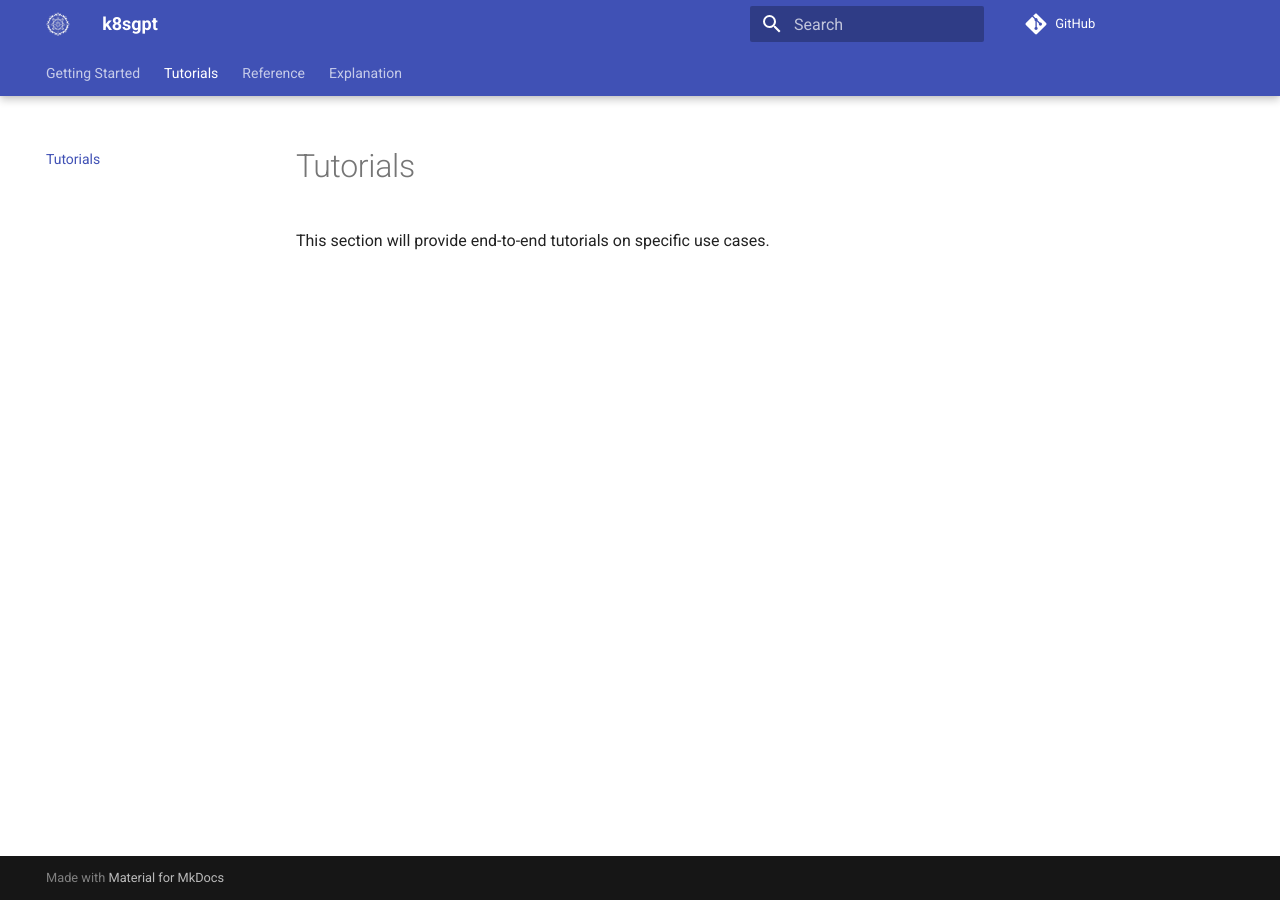
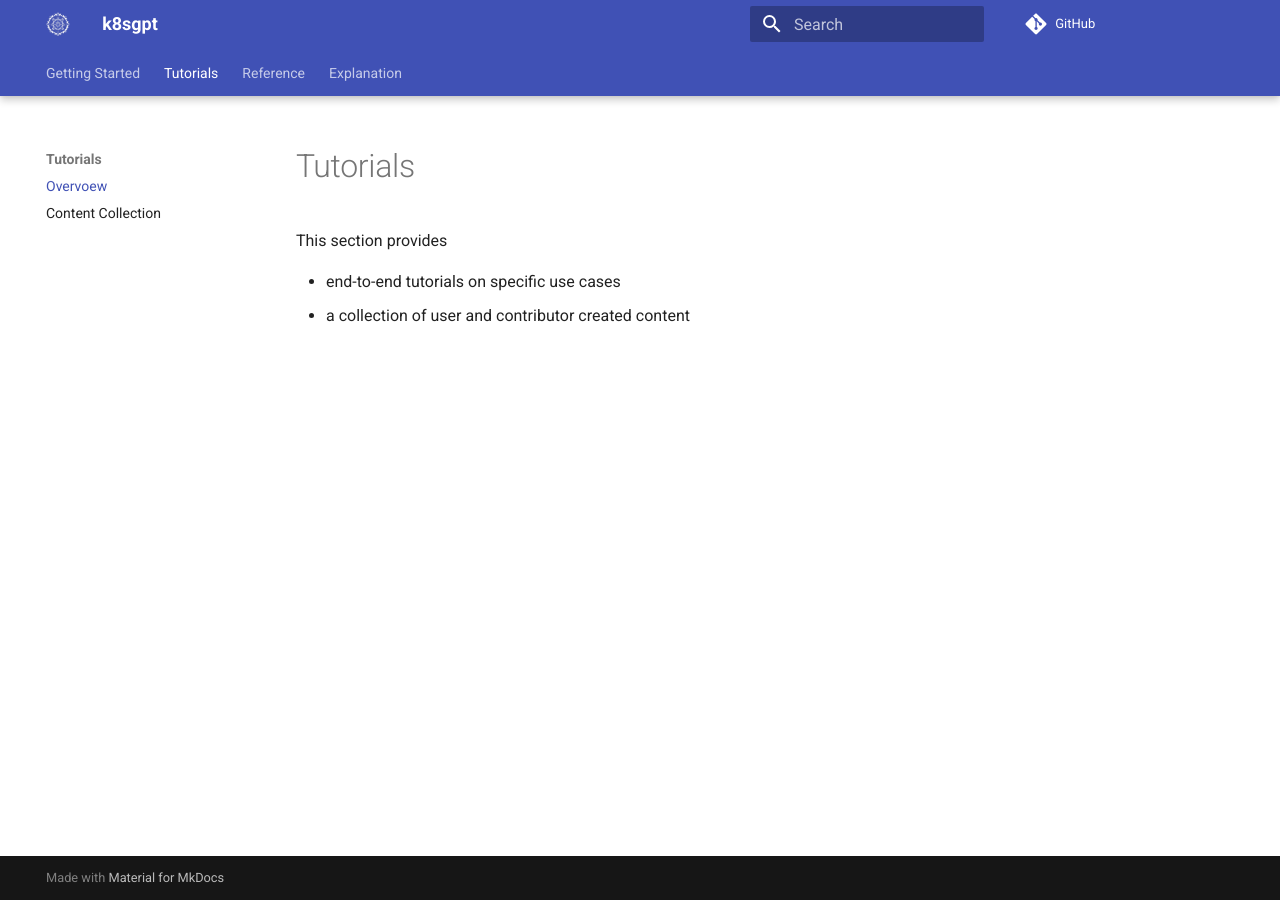
Before and after one commit to k8sgpt-ai/docs, an MkDocs documentation site: the page built from docs/tutorials/index.md, in a window 1280 px wide. Built offline with MkDocs 1.6.1 and Material for MkDocs 9.7.7, drawn with Linux system fonts in a browser that asks for light colours; comment, search, counter and statistics services are not loaded.

Commit message:
adding signature
Signed-off-by: AnaisUrlichs <urlichsanais@gmail.com>

```diff
--- a/docs/tutorials/index.md
+++ b/docs/tutorials/index.md
@@ -1,3 +1,6 @@
 # Tutorials
 
-This section will provide end-to-end tutorials on specific use cases.
+This section provides
+
+* end-to-end tutorials on specific use cases
+* a collection of user and contributor created content
--- a/mkdocs.yml
+++ b/mkdocs.yml
@@ -11,7 +11,9 @@ nav:
       - Overview: index.md
       - Getting Started Guide: getting-started/getting-started.md
       - Installation: getting-started/installation.md
-  - Tutorials: tutorials/index.md
+  - Tutorials:
+      - Overvoew: tutorials/index.md
+      - Content Collection: tutorials/content-collection/content-collection.md
   - Reference:
       - CLI: reference/cli/index.md
       - Contributing Guidelines: reference/contributing/guidelines.md
```
Also changed, not shown: docs/explanation/index.md (+1 -0 lines), docs/tutorials/content-collection/content-collection.md (added, +19 -0 lines).
